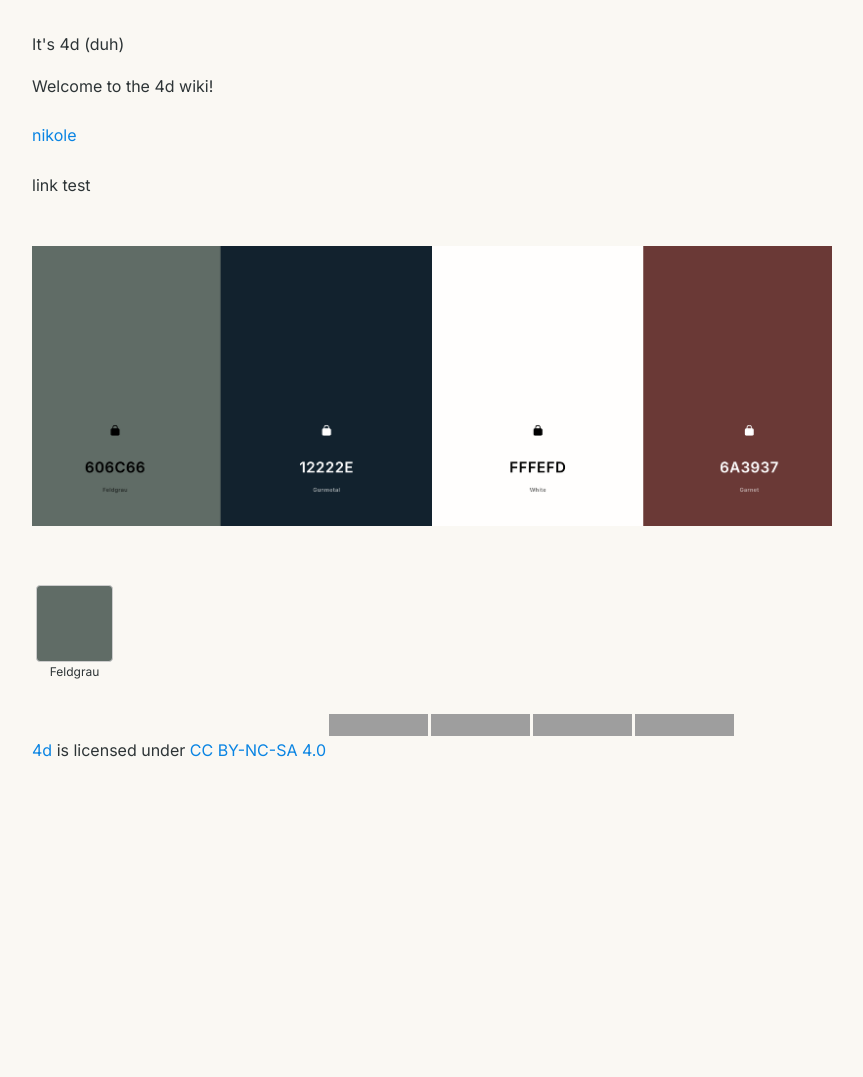
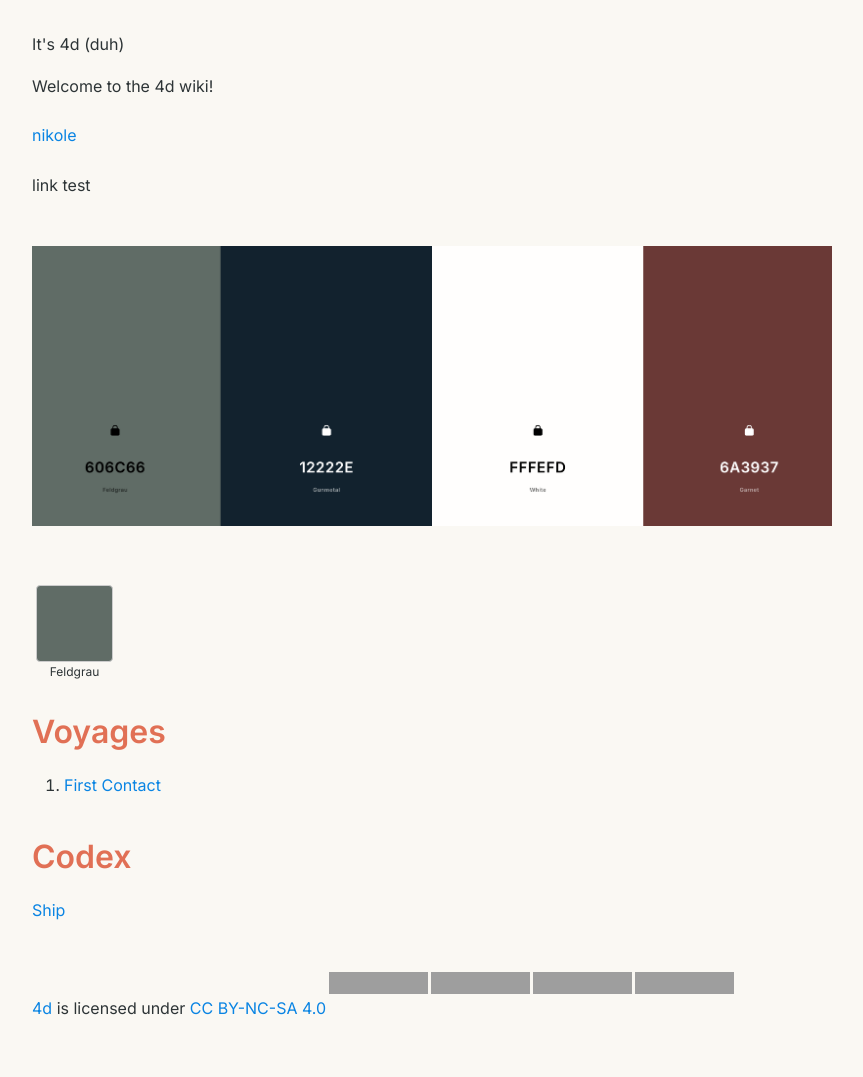
Before and after one commit to kvmet/4d, a Jekyll site: the page built from wiki/index.md, in a window 1280 px wide. Shown: the whole page, without its empty margins (208-1071 px from the left). Built offline with Jekyll 4.4.1, drawn with Linux system fonts in a browser that asks for light colours; our own code applies the rules of GitHub Pages for plain Markdown files; before the commit the page ends 900 px from its top, so only the background shows below that; grey boxes are pictures that could not be loaded.

Commit message:
Sync wiki content and images

```diff
--- a/wiki/index.md
+++ b/wiki/index.md
@@ -7,3 +7,11 @@ link test
 ![Screenshot 2025-01-27 at 10 59 10 PM](/wiki/images/a317962609dc804cdcd328256fb63764.jpg)
 
 <div class="swatch" style="--swatch-color: #606c66; --swatch-label: 'Feldgrau'; --swatch-size: 75px;"></div>
+
+## Voyages
+
+1. [First Contact](First Contact)
+
+## Codex
+
+[Ship](Ship)
```
